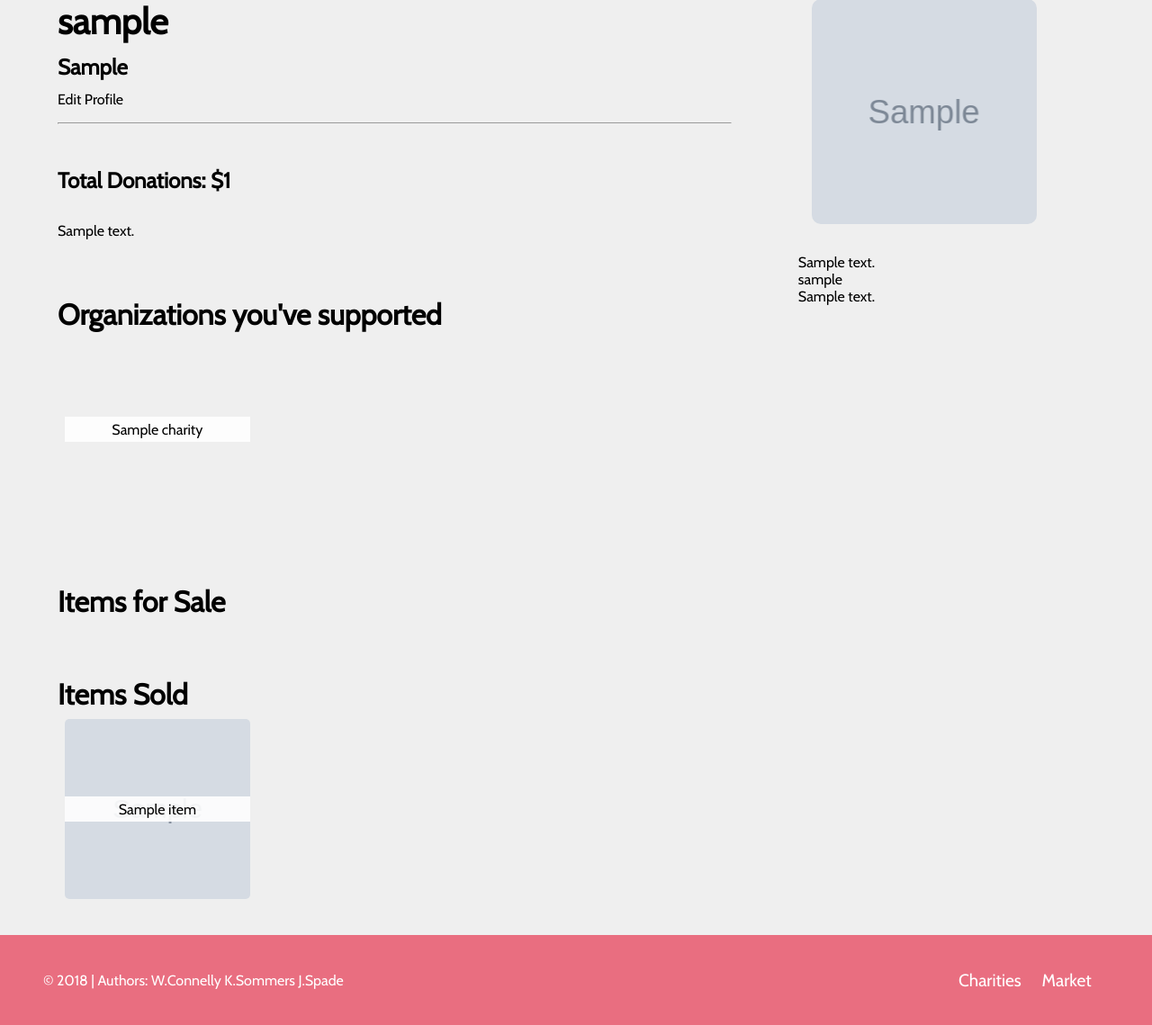
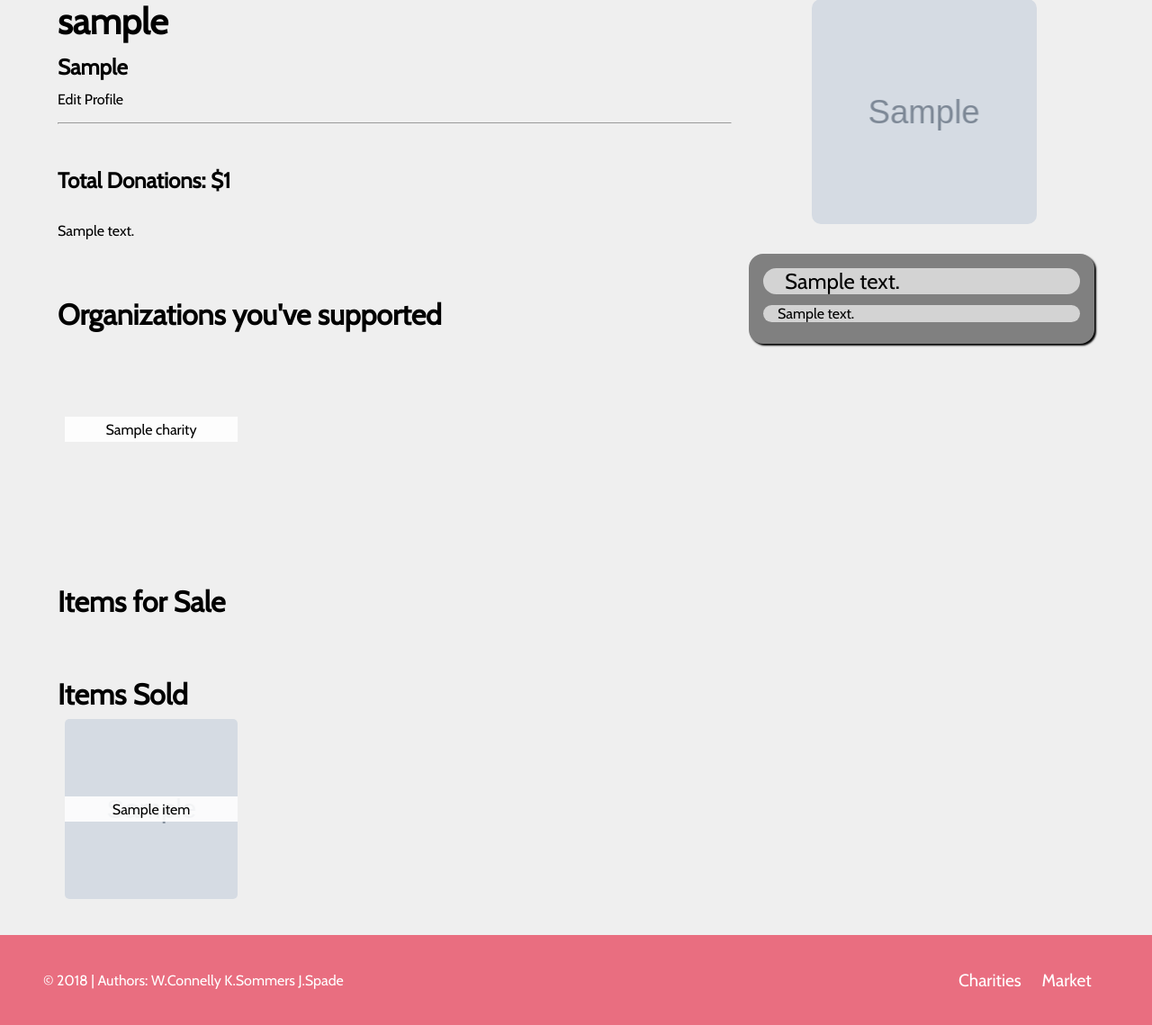
Before and after one commit to kcsommers/goodmarket, a Django app: page /profile/ in a window 1280 px wide. Shown: the part 149-1288 px from the top of the page at 90% size. Run offline with Django 3.2, Linux system fonts and the light colour scheme; a user stored in the database is signed in; tables that the repository leaves empty hold one stand-in row (values such as "Sample post"); grey boxes marked "Sample" are stand-in pictures; some libraries are stand-ins or nearby versions.

Commit message:
added styling to reviews

```diff
--- a/main_app/static/css/main.css
+++ b/main_app/static/css/main.css
@@ -572,7 +572,30 @@
 
 .grid-container {
 	display: grid;
-	grid-template-columns: 2.5fr 1fr;
+	grid-template-columns: 2fr 1fr;
+}
+
+.review {
+	background-color: gray;
+	margin-bottom: 1em;
+	border-radius: 1em;
+	padding: 1em;
+	box-shadow: 2px 2px 2px black;
+}
+
+.reviewer-name {
+	font-size: 1.5em;
+	background-color: lightgray;
+	border-radius: 1em;
+	padding: 0 1em;
+	margin-bottom: .5em;
+}
+
+.reviewer-comment {
+	background-color: lightgray;
+	border-radius: 1em;
+	padding: 0 1em;
+	margin-bottom: .5em;
 }
 
 @media only screen and (max-width:540px) {
--- a/main_app/templates/profile.html
+++ b/main_app/templates/profile.html
@@ -58,10 +58,9 @@
 			</div>
 			<div class="grid-item">
 				{% for review in reviews %}
-					<div>
-						<p>{{ review.reviewer }}</p>
-						<p>{{ review.seller }}</p>
-						<p>{{ review.comment }}</p>
+					<div class="review">
+						<p class="reviewer-name">{{ review.reviewer }}</p>
+						<p class="reviewer-comment">{{ review.comment }}</p>
 					</div>
 				{% endfor %}
 			</div>
```
